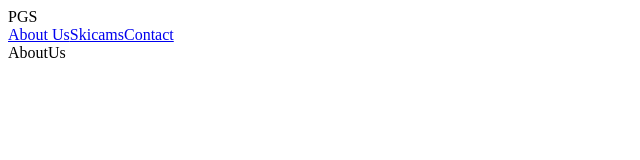
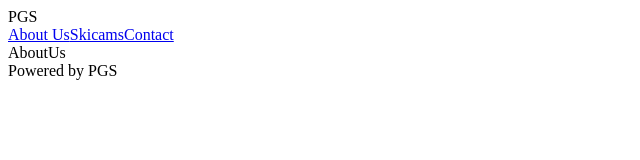
Before and after one commit to Drego31/skicams, a Vue app: page / in a window 1280 px wide. Shown: the top 160 px of the page, without its empty margins (0-640 px from the left). Built offline with nearby package versions, Linux system fonts and the light colour scheme.

Commit message:
adding m-footer

```diff
--- a/src/App.vue
+++ b/src/App.vue
@@ -2,12 +2,14 @@
   <div id="app">
     <m-header/>
     <router-view/>
+    <m-footer/>
   </div>
 </template>
 
 <script>
   import MHeader from "./components/molecules/Header"
+  import MFooter from "./components/molecules/Footer"
   export default {
-    components: {MHeader}
+    components: {MFooter, MHeader}
   }
 </script>
--- /dev/null
+++ b/src/components/molecules/Footer.vue
@@ -0,0 +1,13 @@
+<template>
+  <div class="m-footer">
+    <div>
+      Powered by PGS
+    </div>
+  </div>
+</template>
+
+<script>
+  export default {
+    name: "m-footer"
+  }
+</script>
```
